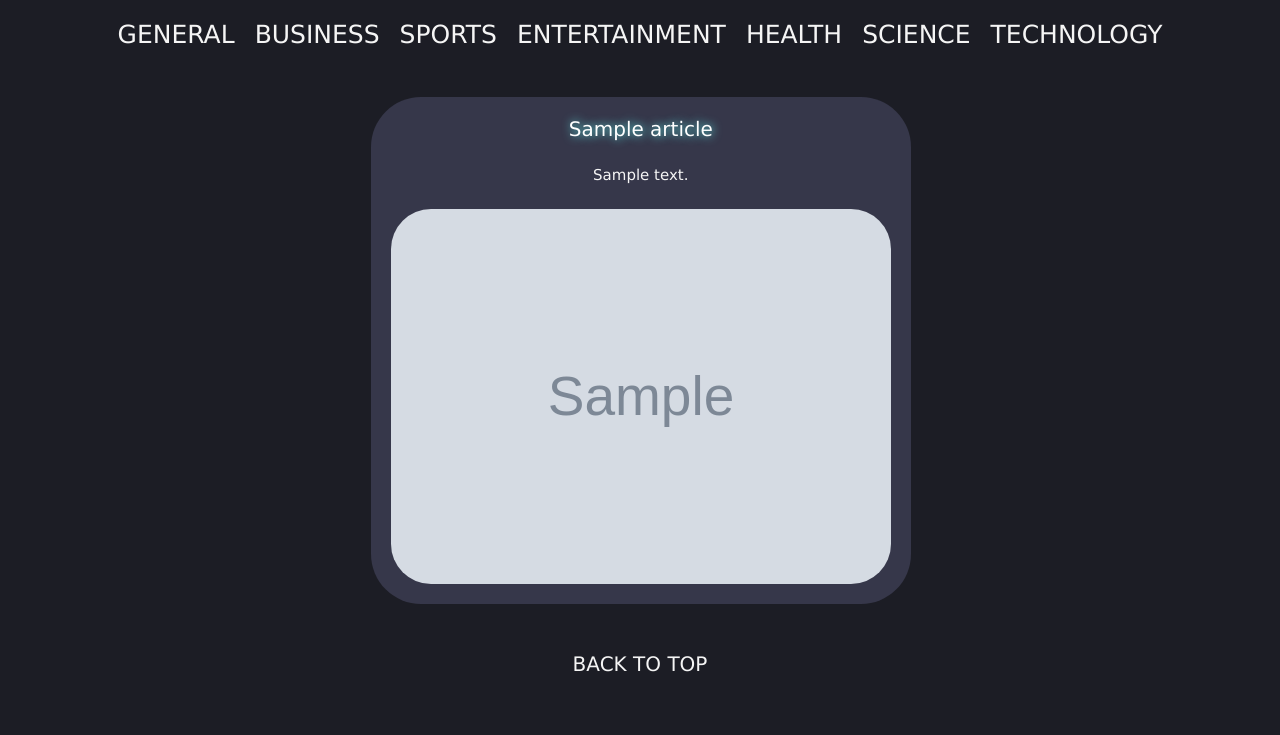
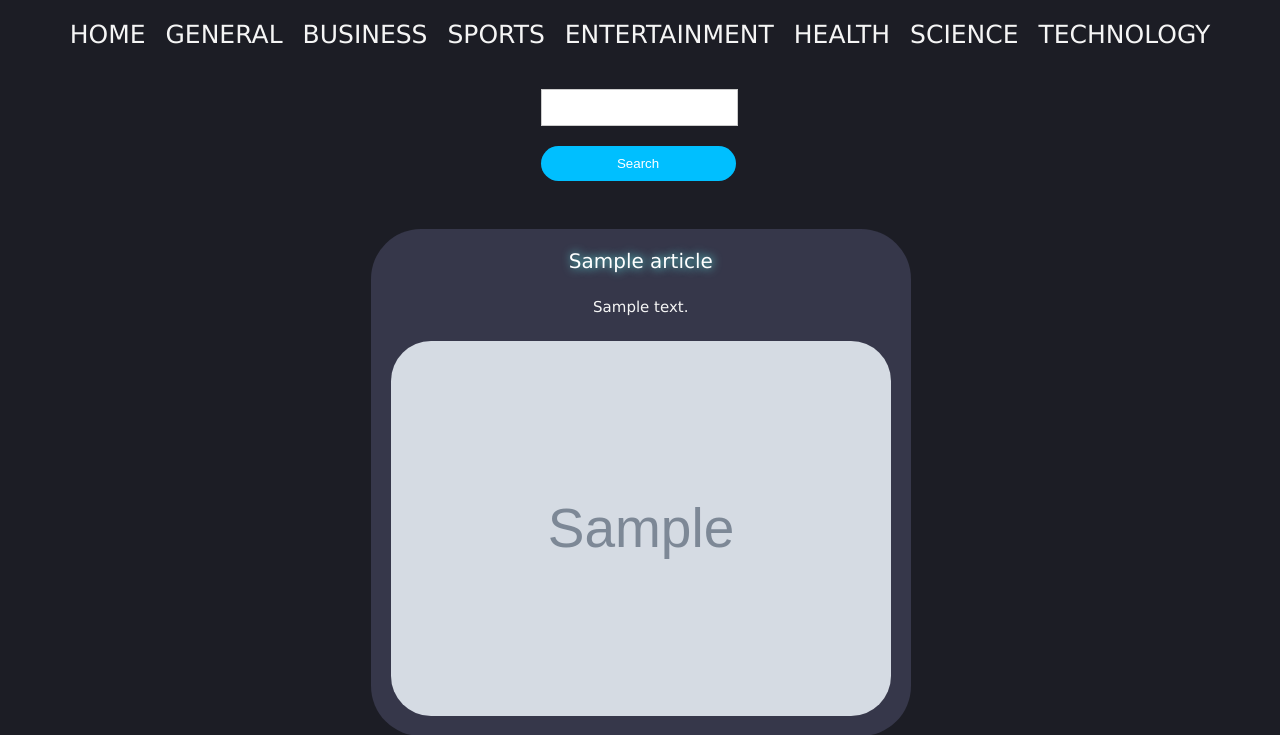
Before and after one commit to dianadauksa/news-api, a PHP site: template views/articles.twig in a window 1280 px wide. Shown: the top 735 px of the page. Before the commit the page ends 672 px from the top, so only its background shows below. Run offline with PHP 8.4, Linux system fonts and the light colour scheme; the template is opened without the code that fills it: most values are stand-ins (such as "Sample title", 1, 10 or a date in 2020); grey boxes marked "Sample" are stand-in pictures; some libraries are stand-ins or nearby versions.

Commit message:
add search bar

```diff
--- a/app/Models/ArticlesCollection.php
+++ b/app/Models/ArticlesCollection.php
@@ -18,7 +18,7 @@ class ArticlesCollection
         $this->articles[] = $article;
     }
 
-    public function getAll(): array
+    public function getArticles(): array
     {
         return $this->articles;
     }
--- a/app/NewsRequest/NewsApiRequest.php
+++ b/app/NewsRequest/NewsApiRequest.php
@@ -17,9 +17,9 @@ class NewsApiRequest implements ShowNews
         ]);
     }
 
-    public function getAll(string $category = "general"): ArticlesCollection
+    public function getAll(string $category = "coding"): ArticlesCollection
     {
-        $url = "top-headlines?country=us&category=$category&apiKey={$_ENV["NEWS_API_KEY"]}";
+        $url = "everything?q=$category&apiKey={$_ENV["NEWS_API_KEY"]}";
 
         $apiResponse = json_decode($this->httpClient->get($url)->getBody()->getContents());
 
--- a/app/NewsRequest/ShowNews.php
+++ b/app/NewsRequest/ShowNews.php
@@ -6,5 +6,5 @@ use App\Models\ArticlesCollection;
 
 interface ShowNews
 {
-    public function getAll(string $category = "general"): ArticlesCollection;
+    public function getAll(string $category = "coding"): ArticlesCollection;
 }
--- a/app/SeeAllArticles.php
+++ b/app/SeeAllArticlesService.php
@@ -5,7 +5,7 @@ namespace App;
 use App\NewsRequest\ShowNews;
 use App\Models\ArticlesCollection;
 
-class SeeAllArticles
+class SeeAllArticlesService
 {
     private ShowNews $allNews;
 
--- a/styles/styles.css
+++ b/styles/styles.css
@@ -41,6 +41,36 @@ img {
 
 .header_link:hover {
     color: skyblue;
+}
+
+.search_bar {
+    display: flex;
+    align-items: center;
+    padding: 10px 0;
+    justify-content: center;
+}
+
+input[type=text], input[type=submit] {
+    width: 80%;
+    padding: 10px;
+    margin: 10px;
+    border: 1px solid #ccc;
+    box-sizing: content-box;
+}
+
+input[type=text]:focus {
+    box-shadow: 0 0 0 0.5rem skyblue;
+}
+
+input[type=submit] {
+    background-color: deepskyblue;
+    color: white;
+    border: none;
+    border-radius: 20px 20px;
+}
+
+input[type=submit]:hover {
+    opacity: 0.8;
 }
 
 .article_info {
--- a/views/articles.twig
+++ b/views/articles.twig
@@ -12,6 +12,7 @@
 <a id="top"></a>
 <header>
     <nav class="header">
+        <a class="header_link" href="/">Home</a>
         <a class="header_link" href="/?category=general">General</a>
         <a class="header_link" href="/?category=business">Business</a>
         <a class="header_link" href="/?category=sports">Sports</a>
@@ -22,6 +23,13 @@
     </nav>
 </header>
 <main>
+    <section class="search_bar">
+        <form action="" method="get">
+            <input type="text" name="category"><br>
+            <input type="submit" value="Search">
+            <br>
+        </form>
+    </section>
     <section class="article_info">
         <ul>
             {% for article in articles %}
```
Also changed, not shown: app/Controllers/ArticleController.php (+5 -5 lines).
